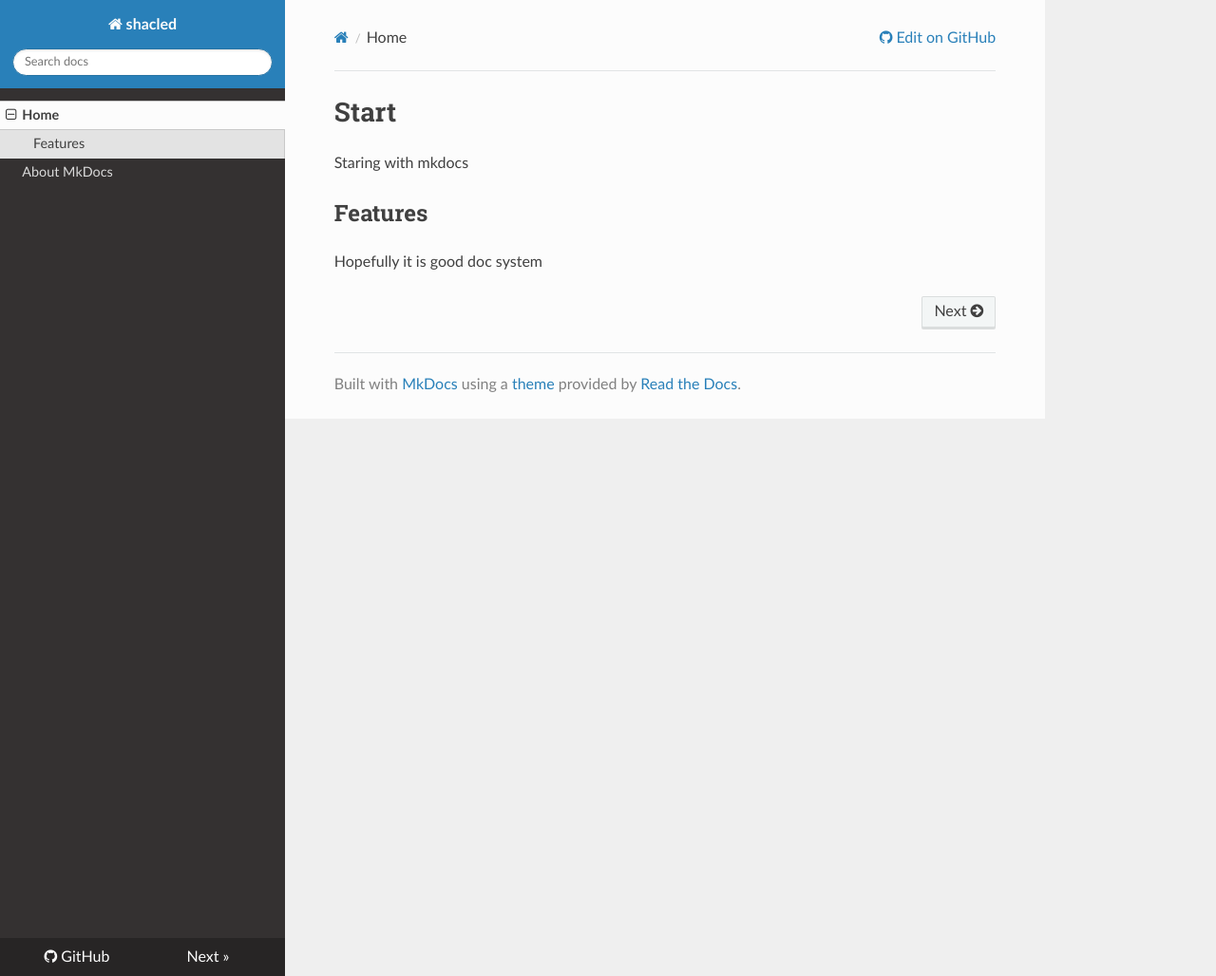
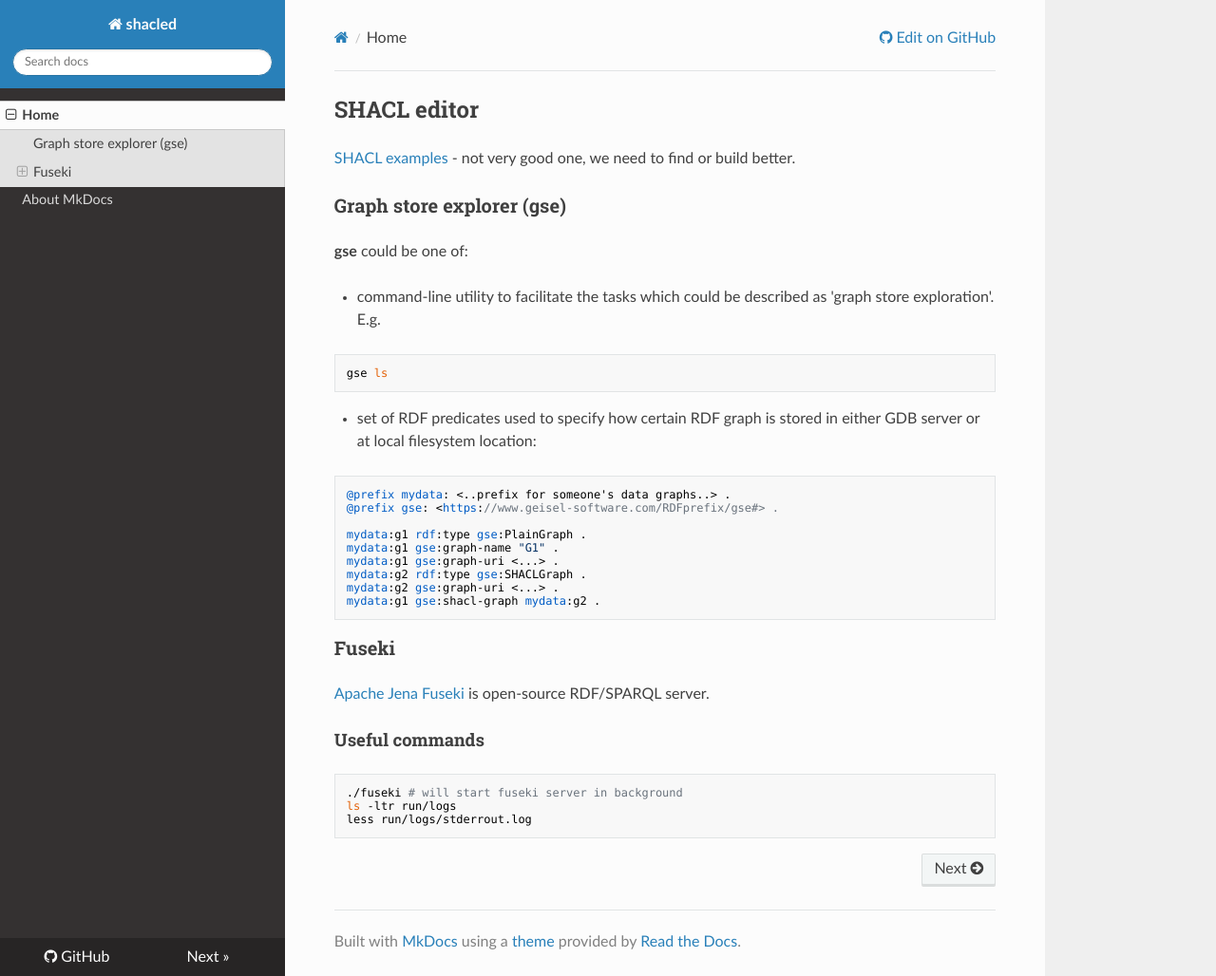
Before and after one commit to GeiselSoftware/kgm, an MkDocs documentation site: the page built from docs/docs/index.md, in a window 1280 px wide and 1028 px high. Shown: the whole window at 95% size. Built offline with MkDocs 1.6.1, drawn with Linux system fonts in a browser that asks for light colours; nearby versions of some CDN libraries.

Commit message:
wip - need to finish alice-bob example to start with gse

````diff
--- a/docs/docs/index.md
+++ b/docs/docs/index.md
@@ -1,7 +1,37 @@
-# Start
+# SHACL editor
 
-Staring with mkdocs
+[SHACL examples](https://www.slideshare.net/jelabra/shacl-by-example) - not very good one, we need to find or build better.
 
-## Features
+## Graph store explorer (gse)
 
-Hopefully it is good doc system
+**gse** could be one of:
+
+- command-line utility to facilitate the tasks which could be described as 'graph store exploration'. E.g.
+
+```
+gse ls
+```
+- set of RDF predicates used to specify how certain RDF graph is stored in either GDB server or at local filesystem location:
+```
+@prefix mydata: <..prefix for someone's data graphs..> .
+@prefix gse: <https://www.geisel-software.com/RDFprefix/gse#> .
+
+mydata:g1 rdf:type gse:PlainGraph .
+mydata:g1 gse:graph-name "G1" .
+mydata:g1 gse:graph-uri <...> .
+mydata:g2 rdf:type gse:SHACLGraph .
+mydata:g2 gse:graph-uri <...> .
+mydata:g1 gse:shacl-graph mydata:g2 .
+```
+
+## Fuseki
+
+[Apache Jena Fuseki](https://jena.apache.org/documentation/fuseki2/) is open-source RDF/SPARQL server.
+
+### Useful commands
+
+```
+./fuseki # will start fuseki server in background
+ls -ltr run/logs
+less run/logs/stderrout.log
+```
--- a/docs/mkdocs.yml
+++ b/docs/mkdocs.yml
@@ -2,10 +2,10 @@
 
 site_name: shacled
 site_description: shacled - SHACL editor etc
-#site_url: https://michaelcurrin.github.io/mkdocs-quickstart/
+#site_url: https://GeiselSoftware.github.io/shacled/
 
 repo_url: https://github.com/GeiselSoftware/shacled
-edit_uri: edit/master/docs/docs
+edit_uri: edit/main/docs/docs
 
 ### Build settings ###
 
@@ -14,3 +14,9 @@ theme: readthedocs
 nav:
   - Home: index.md
   - About MkDocs: about-mkdocs.md
+
+markdown_extensions:
+  - toc:
+      permalink: True
+      baselevel: 2
+      separator: "_"
````
Also changed, not shown: docs/docs/about-mkdocs.md (+1 -0 lines), 3 other files.
